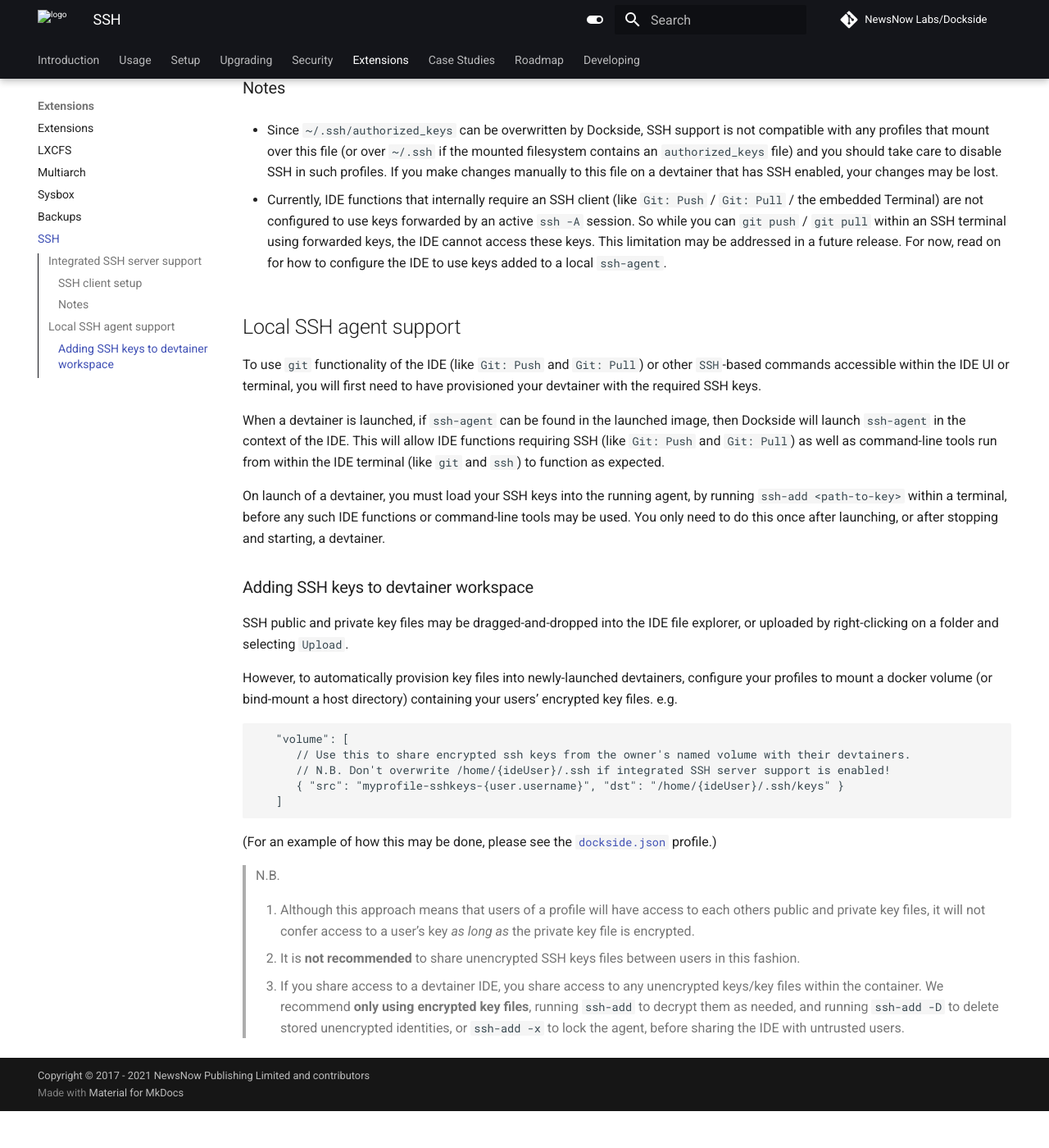
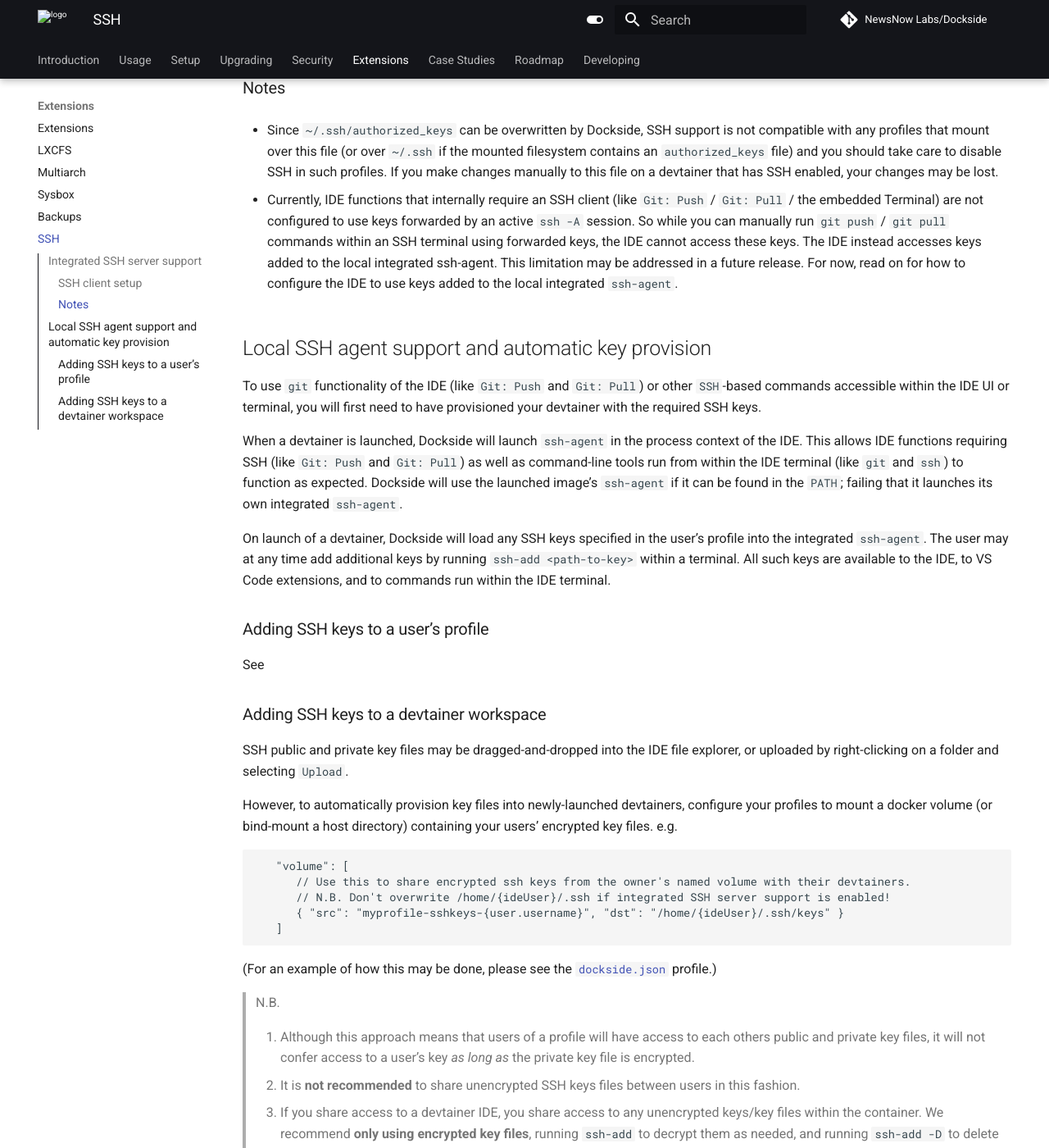
Before and after one commit to newsnowlabs/dockside, an MkDocs documentation site: the page built from docs/extensions/ssh.md, in a window 1280 px wide and 1400 px high, scrolled down 877 px. Shown: the whole window at 82% size. Built offline with MkDocs 1.6.1 and Material for MkDocs 9.7.7, drawn with Linux system fonts in a browser that asks for light colours; comment, search, counter and statistics services are not loaded; before the commit the page ends 2232 px from its top, so only the background shows below that.

Commit message:
Clarifications and reorderings

```diff
--- a/docs/extensions/ssh.md
+++ b/docs/extensions/ssh.md
@@ -27,17 +27,21 @@ These instructions will guide them through installing the [wstunnel](https://git
 
 - Since `~/.ssh/authorized_keys` can be overwritten by Dockside, SSH support is not compatible with any profiles that mount over this file (or over `~/.ssh` if the mounted filesystem contains an `authorized_keys` file) and you should take care to disable SSH in such profiles. If you make changes manually to this file on a devtainer that has SSH enabled, your changes may be lost.
 
-- Currently, IDE functions that internally require an SSH client (like `Git: Push` / `Git: Pull` / the embedded Terminal) are not configured to use keys forwarded by an active `ssh -A` session. So while you can `git push` / `git pull` within an SSH terminal using forwarded keys, the IDE cannot access these keys. This limitation may be addressed in a future release. For now, read on for how to configure the IDE to use keys added to a local `ssh-agent`.
+- Currently, IDE functions that internally require an SSH client (like `Git: Push` / `Git: Pull` / the embedded Terminal) are not configured to use keys forwarded by an active `ssh -A` session. So while you can manually run `git push` / `git pull` commands within an SSH terminal using forwarded keys, the IDE cannot access these keys. The IDE instead accesses keys added to the local integrated ssh-agent. This limitation may be addressed in a future release. For now, read on for how to configure the IDE to use keys added to the local integrated `ssh-agent`.
 
-## Local SSH agent support
+## Local SSH agent support and automatic key provision
 
 To use `git` functionality of the IDE (like `Git: Push` and `Git: Pull`) or other `SSH`-based commands accessible within the IDE UI or terminal, you will first need to have provisioned your devtainer with the required SSH keys.
 
-When a devtainer is launched, if `ssh-agent` can be found in the launched image, then Dockside will launch `ssh-agent` in the context of the IDE. This will allow IDE functions requiring SSH (like `Git: Push` and `Git: Pull`) as well as command-line tools run from within the IDE terminal (like `git` and `ssh`) to function as expected.
+When a devtainer is launched, Dockside will launch `ssh-agent` in the process context of the IDE. This allows IDE functions requiring SSH (like `Git: Push` and `Git: Pull`) as well as command-line tools run from within the IDE terminal (like `git` and `ssh`) to function as expected. Dockside will use the launched image's `ssh-agent` if it can be found in the `PATH`; failing that it launches its own integrated `ssh-agent`.
 
-On launch of a devtainer, you must load your SSH keys into the running agent, by running `ssh-add <path-to-key>` within a terminal, before any such IDE functions or command-line tools may be used. You only need to do this once after launching, or after stopping and starting, a devtainer.
+On launch of a devtainer, Dockside will load any SSH keys specified in the user's profile into the integrated `ssh-agent`. The user may at any time add additional keys by running `ssh-add <path-to-key>` within a terminal. All such keys are available to the IDE, to VS Code extensions, and to commands run within the IDE terminal.
 
-### Adding SSH keys to devtainer workspace
+### Adding SSH keys to a user's profile
+
+See
+
+### Adding SSH keys to a devtainer workspace
 
 SSH public and private key files may be dragged-and-dropped into the IDE file explorer, or uploaded by right-clicking on a folder and selecting `Upload`.
 
```
Also changed, not shown: docs/setup.md (+17 -16 lines), docs/upgrading.md (+6 -5 lines).
